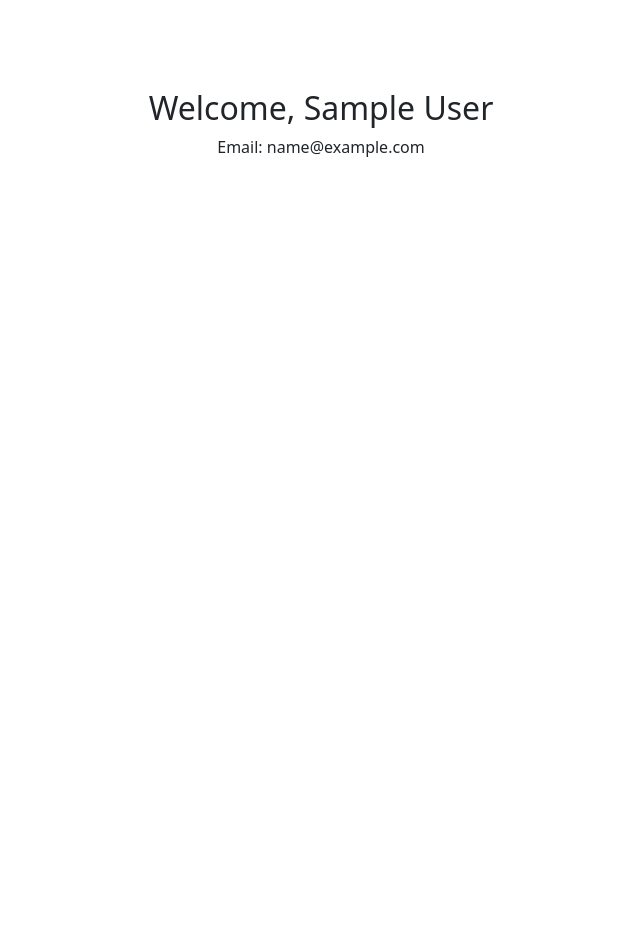
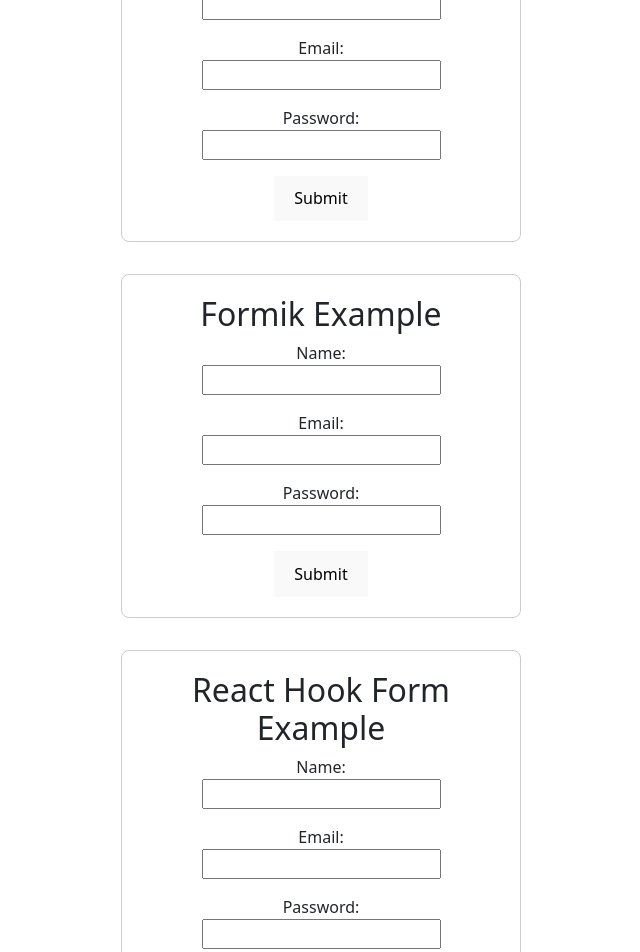
Before and after one commit to poojanpatel-bacancy/react-learn-1, a React (Vite) app: page /test2 in a window 1280 px wide. Shown: the part 300-1252 px from the top of the page, without its empty margins (319-959 px from the left). Before the commit the page ends 800 px from the top, so only its background shows below. Built offline with nearby package versions, Linux system fonts and the light colour scheme; sample sign-in values are in the browser's storage.

Commit message:
Update Page title & form validation ReactHook and formik

```diff
--- /dev/null
+++ b/src/Components/FormikExample.tsx
@@ -0,0 +1,75 @@
+import { Formik, Form, Field, ErrorMessage } from 'formik';
+
+type FormValues = {
+  name: string;
+  email: string;
+  password: string;
+};
+
+function validate(values: FormValues) {
+  const errors: Partial<FormValues> = {};
+  if (!values.name) {
+    errors.name = 'Name is required';
+  } else if (values.name.length < 3) {
+    errors.name = 'At least 3 characters';
+  }
+  if (!values.email) {
+    errors.email = 'Email is required';
+  } else if (!/^[^@\s]+@[^@\s]+\.[^@\s]+$/.test(values.email)) {
+    errors.email = 'Invalid email address';
+  }
+  if (!values.password) {
+    errors.password = 'Password is required';
+  } else if (values.password.length < 6) {
+    errors.password = 'At least 6 characters';
+  }
+  return errors;
+}
+
+function FormikExample() {
+  const initialValues: FormValues = { name: '', email: '', password: '' };
+
+  return (
+    <div style={{ maxWidth: 400, margin: '2rem auto', padding: 20, border: '1px solid #ccc', borderRadius: 8 }}>
+      <h2>Formik Example</h2>
+      <Formik
+        initialValues={initialValues}
+        validate={validate}
+        onSubmit={(values, { setSubmitting, resetForm }) => {
+          alert(JSON.stringify(values, null, 2));
+          setSubmitting(false);
+          resetForm();
+        }}
+      >
+        {({ isSubmitting }) => (
+          <Form noValidate>
+            <div style={{ marginBottom: 16 }}>
+              <label>Name:</label><br />
+              <Field name="name" />
+              <ErrorMessage name="name">
+                {msg => <div style={{ color: 'red' }}>{msg}</div>}
+              </ErrorMessage>
+            </div>
+            <div style={{ marginBottom: 16 }}>
+              <label>Email:</label><br />
+              <Field name="email" type="email" />
+              <ErrorMessage name="email">
+                {msg => <div style={{ color: 'red' }}>{msg}</div>}
+              </ErrorMessage>
+            </div>
+            <div style={{ marginBottom: 16 }}>
+              <label>Password:</label><br />
+              <Field name="password" type="password" />
+              <ErrorMessage name="password">
+                {msg => <div style={{ color: 'red' }}>{msg}</div>}
+              </ErrorMessage>
+            </div>
+            <button type="submit" disabled={isSubmitting}>Submit</button>
+          </Form>
+        )}
+      </Formik>
+    </div>
+  );
+}
+
+export default FormikExample;
--- /dev/null
+++ b/src/Components/FormikYupExample.tsx
@@ -0,0 +1,62 @@
+import { Formik, Form, Field, ErrorMessage } from 'formik';
+import * as Yup from 'yup';
+
+const validationSchema = Yup.object({
+  name: Yup.string()
+    .required('Name is required')
+    .min(3, 'At least 3 characters'),
+  email: Yup.string()
+    .required('Email is required')
+    .email('Invalid email address'),
+  password: Yup.string()
+    .required('Password is required')
+    .min(6, 'At least 6 characters'),
+});
+
+function FormikYupExample() {
+  const initialValues = { name: '', email: '', password: '' };
+
+  return (
+    <div style={{ maxWidth: 400, margin: '2rem auto', padding: 20, border: '1px solid #ccc', borderRadius: 8 }}>
+      <h2>Formik + Yup Example</h2>
+      <Formik
+        initialValues={initialValues}
+        validationSchema={validationSchema}
+        onSubmit={(values, { setSubmitting, resetForm }) => {
+          alert(JSON.stringify(values, null, 2));
+          setSubmitting(false);
+          resetForm();
+        }}
+      >
+        {({ isSubmitting }) => (
+          <Form noValidate>
+            <div style={{ marginBottom: 16 }}>
+              <label>Name:</label><br />
+              <Field name="name" />
+              <div style={{ color: 'red' }}>
+                <ErrorMessage name="name" />
+              </div>
+            </div>
+            <div style={{ marginBottom: 16 }}>
+              <label>Email:</label><br />
+              <Field name="email" type="email" />
+              <div style={{ color: 'red' }}>
+                <ErrorMessage name="email" />
+              </div>
+            </div>
+            <div style={{ marginBottom: 16 }}>
+              <label>Password:</label><br />
+              <Field name="password" type="password" />
+              <div style={{ color: 'red' }}>
+                <ErrorMessage name="password" />
+              </div>
+            </div>
+            <button type="submit" disabled={isSubmitting}>Submit</button>
+          </Form>
+        )}
+      </Formik>
+    </div>
+  );
+}
+
+export default FormikYupExample;
--- a/src/Components/Pages/About.tsx
+++ b/src/Components/Pages/About.tsx
@@ -1,4 +1,4 @@
-import usePageTitle from "../Layout/usePageTitle";
+import usePageTitle from "../../Hooks/usePageTitle";
 
 function About() {
     usePageTitle('About | My App');
--- a/src/Components/Pages/Contact.tsx
+++ b/src/Components/Pages/Contact.tsx
@@ -1,4 +1,4 @@
-import usePageTitle from "../Layout/usePageTitle";
+import usePageTitle from "../../Hooks/usePageTitle";
 import Welcome from "../Welcome";
 
 function Contact() {
@@ -7,7 +7,7 @@
     return (
         <div>
             <h1>Contact Page</h1>
-            <Welcome name="Sara test" />
+            <Welcome name="Sara test using props" />
         </div>
     );
 }
--- a/src/Components/Pages/Home.tsx
+++ b/src/Components/Pages/Home.tsx
@@ -1,5 +1,5 @@
 import UserList from "../UserList";
-import usePageTitle from "../Layout/usePageTitle";
+import usePageTitle from "../../Hooks/usePageTitle";
 
 function Home() {
     usePageTitle('Home | My App');
--- a/src/Components/Pages/Login.tsx
+++ b/src/Components/Pages/Login.tsx
@@ -5,7 +5,7 @@
 import { useRef } from 'react';
 import { UserContext } from '../../Context/UserContext';
 import { useContext } from 'react';
-import usePageTitle from '../Layout/usePageTitle';
+import usePageTitle from '../../Hooks/usePageTitle';
 
 function Login() {
     const { setUser } = useContext(UserContext);
--- a/src/Components/Pages/Test1.tsx
+++ b/src/Components/Pages/Test1.tsx
@@ -2,7 +2,7 @@
 import Welcome from "../Welcome";
 import UserList from "../UserList";
 import styles from './Test1.module.css';
-import usePageTitle from "../Layout/usePageTitle";
+import usePageTitle from "../../Hooks/usePageTitle";
 
 function Button() {
     const [count, setCount] = useState(0)
--- a/src/Components/Pages/Test2.tsx
+++ b/src/Components/Pages/Test2.tsx
@@ -1,6 +1,9 @@
 import { useContext } from "react";
 import { UserContext } from "../../Context/UserContext";
-import usePageTitle from "../Layout/usePageTitle";
+import usePageTitle from "../../Hooks/usePageTitle";
+import FormikYupExample from "../FormikYupExample";
+import FormikExample from "../FormikExample";
+import ReactHookFormExample from "../ReactHookFormExample";
 
 // Main App Component
 function Test2() {
@@ -11,6 +14,9 @@
         <>
             <h2>Welcome, {user?.name}</h2>
             <p>Email: {user?.email}</p>
+            <FormikYupExample />
+            <FormikExample />
+            <ReactHookFormExample />
         </>
     );
 }
--- /dev/null
+++ b/src/Components/ReactHookFormExample.tsx
@@ -0,0 +1,42 @@
+import { useForm } from 'react-hook-form';
+
+interface FormData {
+  name: string;
+  email: string;
+  password: string;
+}
+
+function ReactHookFormExample() {
+  const { register, handleSubmit, formState: { errors }, reset } = useForm<FormData>();
+
+  const onSubmit = (data: FormData) => {
+    alert(JSON.stringify(data, null, 2));
+    reset();
+  };
+
+  return (
+    <div style={{ maxWidth: 400, margin: '2rem auto', padding: 20, border: '1px solid #ccc', borderRadius: 8 }}>
+      <h2>React Hook Form Example</h2>
+      <form onSubmit={handleSubmit(onSubmit)} noValidate>
+        <div style={{ marginBottom: 16 }}>
+          <label>Name:</label><br />
+          <input {...register('name', { required: 'Name is required', minLength: { value: 3, message: 'At least 3 characters' } })} />
+          {errors.name && <div style={{ color: 'red' }}>{errors.name.message}</div>}
+        </div>
+        <div style={{ marginBottom: 16 }}>
+          <label>Email:</label><br />
+          <input type="email" {...register('email', { required: 'Email is required', pattern: { value: /^[^@\s]+@[^@\s]+\.[^@\s]+$/, message: 'Invalid email address' } })} />
+          {errors.email && <div style={{ color: 'red' }}>{errors.email.message}</div>}
+        </div>
+        <div style={{ marginBottom: 16 }}>
+          <label>Password:</label><br />
+          <input type="password" {...register('password', { required: 'Password is required', minLength: { value: 6, message: 'At least 6 characters' } })} />
+          {errors.password && <div style={{ color: 'red' }}>{errors.password.message}</div>}
+        </div>
+        <button type="submit">Submit</button>
+      </form>
+    </div>
+  );
+}
+
+export default ReactHookFormExample;
```
Also changed, not shown: src/Hooks/usePageTitle.tsx (renamed from src/Components/Layout/usePageTitle.tsx).
